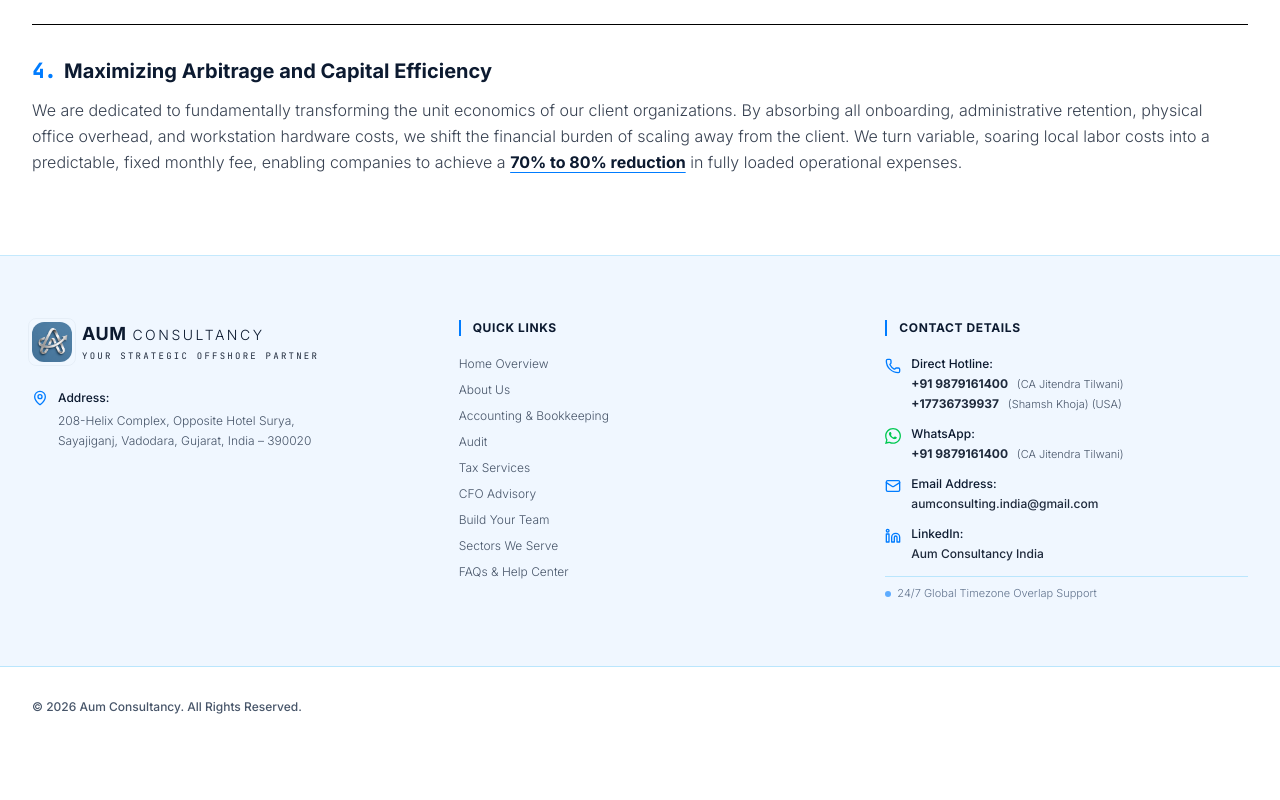
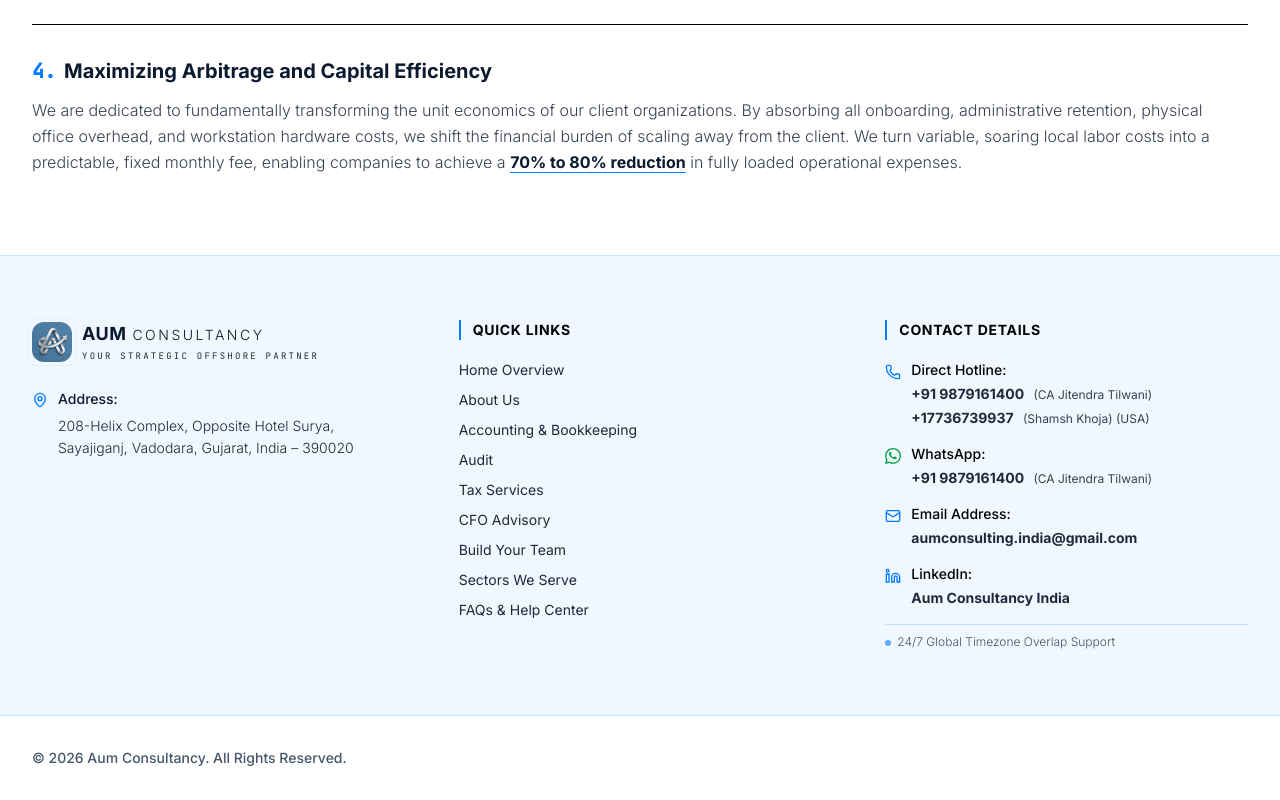
Before and after one commit to Devpanchal25/Aum-Consultancy-2-, a React (Vite) app: page /about in a window 1280 px wide. Shown: the part 4816-5616 px from the top of the page. Before the commit the page ends 5563 px from the top, so only its background shows below. Built offline with nearby package versions, Linux system fonts and the light colour scheme.

Commit message:
Updated website

```diff
--- a/src/components/Footer.tsx
+++ b/src/components/Footer.tsx
@@ -62,9 +62,9 @@
             darkBg={true}
             onClick={() => handlePageClick('home')}
           />
-          <div className="space-y-3 text-xs text-slate-400 font-light leading-relaxed">
+          <div className="space-y-3 text-sm text-slate-300 font-light leading-relaxed">
             <div className="flex items-start gap-2.5">
-              <MapPin className="w-4 h-4 text-[#007cff] shrink-0 mt-0.5" />
+              <MapPin className="w-4 h-4 text-[#007cff] shrink-0 mt-1" />
               <div>
                 <strong className="text-white block font-medium">Address:</strong>
                 <p className="mt-1">
@@ -79,89 +79,89 @@
 
         {/* Quick Links */}
         <div className="space-y-5">
-          <h4 className="text-xs font-bold text-white uppercase tracking-wider border-l-2 border-[#007cff] pl-3">Quick Links</h4>
-          <ul className="space-y-2.5 text-xs">
+          <h4 className="text-sm font-bold text-black uppercase tracking-wider border-l-2 border-[#007cff] pl-3">Quick Links</h4>
+          <ul className="space-y-2.5 text-sm">
             <li>
-              <button onClick={() => handlePageClick('home')} className="hover:text-[#007cff] transition-colors text-slate-400 text-left font-light">Home Overview</button>
+              <button onClick={() => handlePageClick('home')} className="hover:text-black transition-colors text-slate-800 text-left font-normal">Home Overview</button>
             </li>
             <li>
-              <button onClick={() => handlePageClick('about')} className="hover:text-[#007cff] transition-colors text-slate-400 text-left font-light">About Us</button>
+              <button onClick={() => handlePageClick('about')} className="hover:text-black transition-colors text-slate-800 text-left font-normal">About Us</button>
             </li>
             <li>
-              <button onClick={() => navigateToPath('/services/accounting-bookkeeping')} className="hover:text-[#007cff] transition-colors text-slate-400 text-left font-light">Accounting & Bookkeeping</button>
+              <button onClick={() => navigateToPath('/services/accounting-bookkeeping')} className="hover:text-black transition-colors text-slate-800 text-left font-normal">Accounting & Bookkeeping</button>
             </li>
             <li>
-              <button onClick={() => navigateToPath('/services/audit-assurance')} className="hover:text-[#007cff] transition-colors text-slate-400 text-left font-light">Audit</button>
+              <button onClick={() => navigateToPath('/services/audit-assurance')} className="hover:text-black transition-colors text-slate-800 text-left font-normal">Audit</button>
             </li>
             <li>
-              <button onClick={() => navigateToPath('/services/tax-services')} className="hover:text-[#007cff] transition-colors text-slate-400 text-left font-light">Tax Services</button>
+              <button onClick={() => navigateToPath('/services/tax-services')} className="hover:text-black transition-colors text-slate-800 text-left font-normal">Tax Services</button>
             </li>
             <li>
-              <button onClick={() => navigateToPath('/services/cfo-advisory')} className="hover:text-[#007cff] transition-colors text-slate-400 text-left font-light">CFO Advisory</button>
+              <button onClick={() => navigateToPath('/services/cfo-advisory')} className="hover:text-black transition-colors text-slate-800 text-left font-normal">CFO Advisory</button>
             </li>
             <li>
-              <button onClick={() => navigateToPath('/build-your-team')} className="hover:text-[#007cff] transition-colors text-slate-400 text-left font-light">Build Your Team</button>
+              <button onClick={() => navigateToPath('/build-your-team')} className="hover:text-black transition-colors text-slate-800 text-left font-normal">Build Your Team</button>
             </li>
             <li>
-              <button onClick={() => handlePageClick('industries')} className="hover:text-[#007cff] transition-colors text-slate-400 text-left font-light">Sectors We Serve</button>
+              <button onClick={() => handlePageClick('industries')} className="hover:text-black transition-colors text-slate-800 text-left font-normal">Sectors We Serve</button>
             </li>
             <li>
-              <button onClick={() => handlePageClick('faq')} className="hover:text-[#007cff] transition-colors text-slate-400 text-left font-light">FAQs & Help Center</button>
+              <button onClick={() => handlePageClick('faq')} className="hover:text-black transition-colors text-slate-800 text-left font-normal">FAQs & Help Center</button>
             </li>
           </ul>
         </div>
 
         {/* Contact Details */}
         <div className="space-y-5">
-          <h4 className="text-xs font-bold text-white uppercase tracking-wider border-l-2 border-[#007cff] pl-3">Contact Details</h4>
-          <div className="space-y-3.5 text-xs text-slate-400 font-light">
+          <h4 className="text-sm font-bold text-black uppercase tracking-wider border-l-2 border-[#007cff] pl-3">Contact Details</h4>
+          <div className="space-y-4 text-sm text-slate-800 font-light">
             <div className="flex items-start gap-2.5">
-              <Phone className="w-4 h-4 text-[#007cff] shrink-0 mt-0.5" />
+              <Phone className="w-4 h-4 text-[#007cff] shrink-0 mt-1" />
               <div>
-                <strong className="text-white block font-medium">Direct Hotline:</strong>
-                <a href="tel:+919879161400" className="hover:text-[#007cff] transition-colors block mt-1 font-bold text-slate-300">
-                  +91 9879161400 <span className="font-light text-slate-400 text-[11px] block md:inline md:ml-1.5">(CA Jitendra Tilwani)</span>
+                <strong className="text-black block font-medium">Direct Hotline:</strong>
+                <a href="tel:+919879161400" className="hover:text-black transition-colors block mt-1 font-bold text-slate-900">
+                  +91 9879161400 <span className="font-normal text-slate-600 text-xs block md:inline md:ml-1.5">(CA Jitendra Tilwani)</span>
                 </a>
-                <a href="tel:+17736739937" className="hover:text-[#007cff] transition-colors block mt-1 font-bold text-slate-300">
-                  +17736739937 <span className="font-light text-slate-400 text-[11px] block md:inline md:ml-1.5">(Shamsh Khoja) (USA)</span>
+                <a href="tel:+17736739937" className="hover:text-black transition-colors block mt-1 font-bold text-slate-900">
+                  +17736739937 <span className="font-normal text-slate-600 text-xs block md:inline md:ml-1.5">(Shamsh Khoja) (USA)</span>
                 </a>
               </div>
             </div>
 
             <div className="flex items-start gap-2.5">
-              <svg className="w-4 h-4 text-green-500 fill-current shrink-0 mt-0.5" viewBox="0 0 24 24">
+              <svg className="w-4 h-4 text-green-600 fill-current shrink-0 mt-1" viewBox="0 0 24 24">
                 <path d="M.057 24l1.687-6.163c-1.041-1.804-1.588-3.849-1.587-5.946.003-6.556 5.338-11.891 11.893-11.891 3.181.001 6.167 1.24 8.413 3.488 2.245 2.248 3.481 5.236 3.48 8.414-.003 6.557-5.338 11.892-11.893 11.892-1.99-.001-3.951-.5-5.688-1.448l-6.305 1.654zm6.597-3.807c1.676.995 3.276 1.591 5.392 1.592 5.448 0 9.886-4.434 9.889-9.885.002-5.462-4.415-9.89-9.881-9.892-5.452 0-9.887 4.434-9.889 9.884-.001 2.225.651 3.891 1.746 5.634l-.999 3.648 3.842-1.001zm10.332-6.568c-.287-.144-1.701-.84-1.963-.935-.262-.096-.453-.144-.644.144-.192.287-.741.935-.908 1.127-.167.192-.334.216-.621.072-.287-.144-1.214-.447-2.312-1.427-.855-.763-1.433-1.705-1.601-1.992-.167-.287-.018-.442.126-.585.13-.129.287-.335.431-.503.144-.168.192-.288.287-.48.096-.192.048-.36-.024-.503-.072-.144-.644-1.581-.882-2.155-.232-.559-.467-.483-.644-.492l-.55-.008c-.192 0-.503.072-.765.36-.262.287-1.004.983-1.004 2.399 0 1.416 1.028 2.783 1.171 2.975.144.192 2.025 3.093 4.906 4.337.686.296 1.221.473 1.638.605.688.218 1.314.187 1.809.113.553-.083 1.701-.695 1.94-1.365.239-.67.239-1.244.167-1.365-.072-.121-.263-.193-.55-.337z" />
               </svg>
               <div>
-                <strong className="text-white block font-medium">WhatsApp:</strong>
-                <a href="https://wa.me/919879161400" target="_blank" rel="noreferrer" className="hover:text-green-400 transition-colors block mt-1 font-bold text-slate-300">
-                  +91 9879161400 <span className="font-light text-slate-400 text-[11px] block md:inline md:ml-1.5">(CA Jitendra Tilwani)</span>
+                <strong className="text-black block font-medium">WhatsApp:</strong>
+                <a href="https://wa.me/919879161400" target="_blank" rel="noreferrer" className="hover:text-green-600 transition-colors block mt-1 font-bold text-slate-900">
+                  +91 9879161400 <span className="font-normal text-slate-600 text-xs block md:inline md:ml-1.5">(CA Jitendra Tilwani)</span>
                 </a>
               </div>
             </div>
 
             <div className="flex items-start gap-2.5">
-              <Mail className="w-4 h-4 text-[#007cff] shrink-0 mt-0.5" />
+              <Mail className="w-4 h-4 text-[#007cff] shrink-0 mt-1" />
               <div>
-                <strong className="text-white block font-medium">Email Address:</strong>
-                <a href="mailto:aumconsulting.india@gmail.com" className="hover:text-[#007cff] transition-colors block mt-1 font-medium text-slate-300 break-all">
+                <strong className="text-black block font-medium">Email Address:</strong>
+                <a href="mailto:aumconsulting.india@gmail.com" className="hover:text-black transition-colors block mt-1 font-bold text-slate-900 break-all">
                   aumconsulting.india@gmail.com
                 </a>
               </div>
             </div>
 
             <div className="flex items-start gap-2.5">
-              <Linkedin className="w-4 h-4 text-[#007cff] shrink-0 mt-0.5" />
+              <Linkedin className="w-4 h-4 text-[#007cff] shrink-0 mt-1" />
               <div>
-                <strong className="text-white block font-medium">LinkedIn:</strong>
-                <a href="https://www.linkedin.com/company/aum-consultancy-india/" target="_blank" rel="noreferrer" className="hover:text-[#007cff] transition-colors block mt-1 font-medium text-slate-300">
+                <strong className="text-black block font-medium">LinkedIn:</strong>
+                <a href="https://www.linkedin.com/company/aum-consultancy-india/" target="_blank" rel="noreferrer" className="hover:text-black transition-colors block mt-1 font-bold text-slate-900">
                   Aum Consultancy India
                 </a>
               </div>
             </div>
 
             <div className="pt-2 border-t border-navy-800">
-              <p className="text-[11px] text-slate-500 leading-normal">
+              <p className="text-xs text-slate-400 leading-normal">
                 <span className="w-1.5 h-1.5 bg-[#007cff] rounded-full inline-block mr-1.5 animate-pulse"></span>
                 24/7 Global Timezone Overlap Support
               </p>
@@ -171,7 +171,7 @@
       </div>
 
       {/* Under-Footer Copyright and Legal compliance indicators */}
-      <div className="border-t border-navy-800 bg-navy-950 py-8 px-4 sm:px-6 lg:px-8 text-xs font-medium text-slate-500">
+      <div className="border-t border-navy-800 bg-navy-950 py-8 px-4 sm:px-6 lg:px-8 text-sm font-medium text-slate-400">
         <div className="max-w-7xl mx-auto flex flex-col md:flex-row justify-between items-center gap-4">
           <div className="w-full">
             <p className="text-center md:text-left">
--- a/src/index.css
+++ b/src/index.css
@@ -186,8 +186,8 @@
 
 footer a,
 footer button {
-  color: #007cff !important;
-  /* Premium light blue links */
+  color: #1e293b !important;
+  /* Dark font color - not blue */
 }
 
 footer a:hover,
@@ -257,7 +257,7 @@
 
 footer .bg-navy-950 a,
 footer .bg-navy-950 button {
-  color: #007cff !important;
+  color: #1e293b !important;
 }
 
 footer .bg-navy-950 a:hover,
```
Also changed, not shown: src/views/HomeView.tsx (+36 -36 lines).
